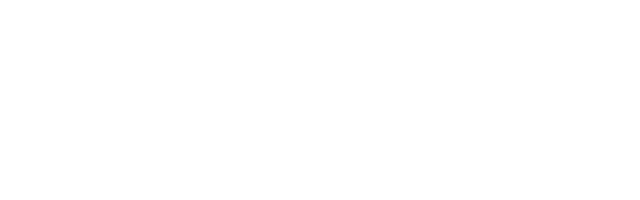
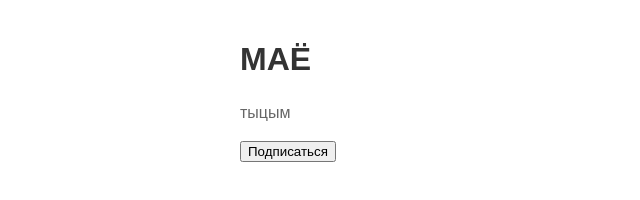
Before and after one commit to Temoooooo44/my-profile, a plain HTML site: page index.html in a window 1280 px wide. Shown: the whole page, without its empty margins (0-640 px from the left). Drawn offline with Linux system fonts and the light colour scheme.

Commit message:
добавлена кнопка

```diff
--- a/index.html
+++ b/index.html
@@ -19,3 +19,9 @@
     </style>
 </head>
 <body>
+
+<body>
+    <h1>МАЁ</h1>
+    <p>тыцым</p>
+    <button>Подписаться</button>
+</body>
```
